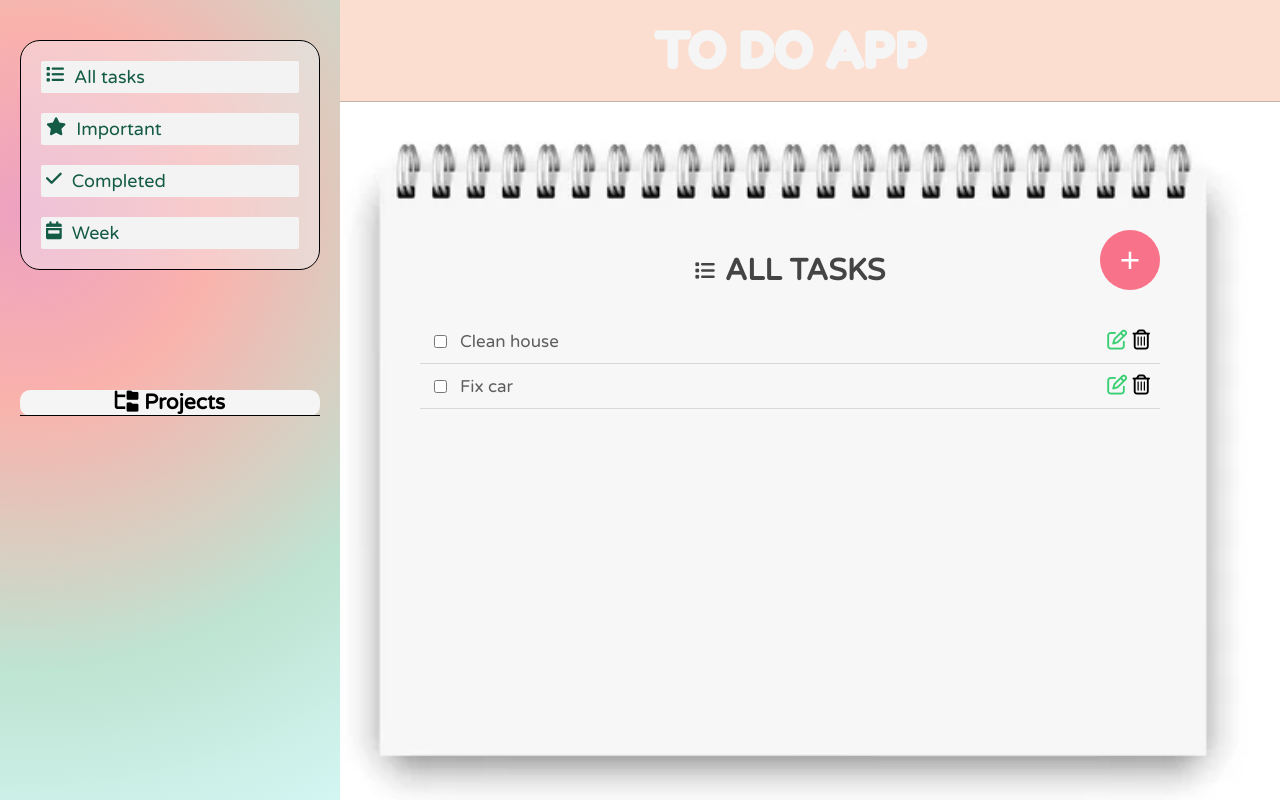
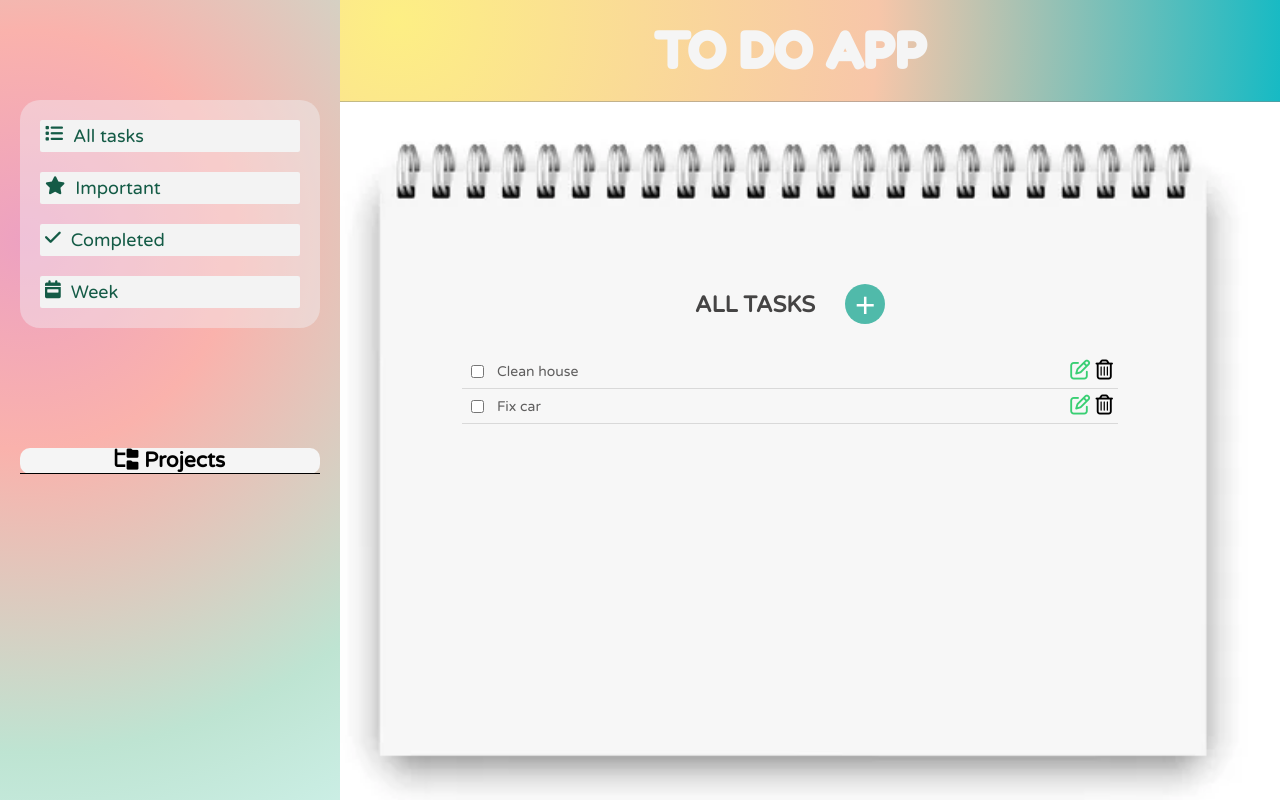
Before and after one commit to rivasbolinga/To-Do-App, a website built with webpack: page src/index.html in a window 1280 px wide. Shown: the top 800 px of the page. Built offline with nearby package versions, Linux system fonts and the light colour scheme.

Commit message:
finisg add and remove

```diff
--- a/src/index.html
+++ b/src/index.html
@@ -11,7 +11,11 @@
     <title>TO DO APP</title>
 </head>
 <body>
+    <button class="hamburger-menu">
+      <i class="fa-solid fa-bars fa-xl"></i>
+    </button>
     <nav class="sidebar-menu">
+      <button class="close-menu-btn">x</button>
       <div class="all-tasks-menu">
         <a href="#" class="menu-link">
           <i class="fa-solid fa-list"></i>
@@ -39,15 +43,13 @@
       </div>
     </nav>
     <main class="main-app">
-
       <h1 class="app-title"> TO DO APP</h1>
       <div class="list-container">
+        <div class="title-section">
+          <h2>ALL TASKS</h2>
+          <button class="open-modal-btn">+</button>
+          </div>
 
-        <div class="title-section">
-          <i class="fa-solid fa-list"></i>
-          <h2>ALL TASKS</h2>
-          </div>
-        <button class="open-modal-btn">+</button>
       <div class="all-tasks">
         <div class="task-container">
           <div class="checkbox-task">
--- a/src/index.js
+++ b/src/index.js
@@ -1,14 +1,16 @@
-import _ from 'lodash';
+// import _ from 'lodash';
 import './style.css';
-import  Storage  from './modules/localStorage.js'
-import  Task  from './modules/task.js'
-import { displayTask,
-displayTasks } from './modules/crud.js'
+import Storage from './modules/localStorage.js';
+import Task from './modules/task.js';
+import {
+  displayTask,
+  displayTasks,
+} from './modules/crud.js';
 
 const openModalBtn = document.querySelector('.open-modal-btn');
 const modalAdd = document.querySelector('.modal-add');
 const overlay = document.querySelector('.overlay');
-const closeModalBtn = document.querySelectorAll('.close-modal')
+const closeModalBtn = document.querySelectorAll('.close-modal');
 const addBtn = document.querySelector('.add-task-btn');
 const titleInput = document.querySelector('.add-title');
 const descriptionInput = document.querySelector('.add-desc');
@@ -16,24 +18,37 @@ const dateInput = document.querySelector('.add-date');
 const listContainer = document.querySelector('.all-tasks');
 const modalEdit = document.querySelector('.edit-task');
 const editBtn = document.querySelector('.edit-task-btn');
-//---- EVENT LISTENERES ---
+const hambMenu = document.querySelector('.hamburger-menu');
+const sideBar = document.querySelector('.sidebar-menu');
+const closeMenu = document.querySelector('.close-menu-btn');
+// ---- EVENT LISTENERES ---
 
-function closeModal () {
-    modalAdd.classList.remove('active');
-    modalEdit.classList.remove('active');
-    overlay.classList.remove('active');
+// -- Function to open menu for mobile version --
+hambMenu.addEventListener('click', (e) => {
+  e.preventDefault();
+  sideBar.style.display = 'flex';
+});
+// -- Function to open menu for mobile version --
+closeMenu.addEventListener('click', (e) => {
+  e.preventDefault();
+  sideBar.style.display = 'none';
+});
 
-}
 // -- Function to open modal to add new task --
 openModalBtn.addEventListener('click', () => {
   modalAdd.classList.add('active');
   overlay.classList.add('active');
-  });
+});
 // -- Function to close modal --
-closeModalBtn.forEach(btn => btn.addEventListener('click', closeModal))
+function closeModal() {
+  modalAdd.classList.remove('active');
+  modalEdit.classList.remove('active');
+  overlay.classList.remove('active');
+}
+closeModalBtn.forEach((btn) => btn.addEventListener('click', closeModal));
 
 // -- Function to add new task when click add button --
-addBtn.addEventListener('click',(e) => {
+addBtn.addEventListener('click', (e) => {
   e.preventDefault();
   const tasks = Storage.getTasks();
   const newTitle = titleInput.value;
@@ -47,9 +62,9 @@ addBtn.addEventListener('click',(e) => {
     index = tasks[len - 1].index + 1;
   }
   if (newTitle) {
-    const newTask = new Task(newTitle, newDescription, newDate, Number(index),false); //
+    const newTask = new Task(newTitle, newDescription, newDate, Number(index), false); //
     Storage.addTask(newTask);
-    displayTask(newTask)
+    displayTask(newTask);
     closeModal();
   }
 });
@@ -57,18 +72,15 @@ addBtn.addEventListener('click',(e) => {
 editBtn.addEventListener('click', (e) => {
   e.preventDefault();
 
-
 // }
-})
-
-
+});
 
 // -- Function to handle click functions inside task container--
 const clickHandle = function (e) {
   if (e.target.classList.contains('fa-pen-to-square')) {
     // -- Open modal to modify task desciption --
     const { id } = e.target;
-    e.target.parentElement.parentElement.setAttribute('data-task-index', id)
+    e.target.parentElement.parentElement.setAttribute('data-task-index', id);
     modalEdit.classList.add('active');
     overlay.classList.add('active');
   } else if (e.target.classList.contains('fa-trash-can')) {
@@ -76,8 +88,7 @@ const clickHandle = function (e) {
     const { id } = e.target;
     Storage.removeTask(id);
     e.target.parentElement.parentElement.remove();
-   }
-   else if (e.target.classList.contains('checkbox')) {
+  } else if (e.target.classList.contains('checkbox')) {
     // -- Check completed --
     const { id } = e.target;
     const checkbox = e.target;
@@ -94,4 +105,4 @@ const clickHandle = function (e) {
 
 // --Event to handle UI in task --
 listContainer.addEventListener('click', clickHandle);
-window.addEventListener('load', displayTasks)
+window.addEventListener('load', displayTasks);
--- a/src/modules/localStorage.js
+++ b/src/modules/localStorage.js
@@ -1,4 +1,3 @@
-
 // -- Define local storage --
 
 export default class Storage {
--- a/src/modules/task.js
+++ b/src/modules/task.js
@@ -1,7 +1,7 @@
-//-- Class constructor of the task object
+// -- Class constructor of the task object
 
 export default class Task {
-  constructor(title, description, dueDate, index, completed) {
+  constructor(title, description, dueDate, index) {
     this.title = title;
     this.description = description;
     this.dueDate = dueDate;
--- a/src/modules/ui.js
+++ /dev/null
@@ -1 +0,0 @@
-import Storage from "./localStorage";
--- a/src/style.css
+++ b/src/style.css
@@ -7,51 +7,106 @@ body {
   padding: 0;
 }
 
-.list-container {
-  background-image: url('./img/depositphotos_49934977-stock-illustration-notebook-a4-size.jpg');
-  background-repeat: no-repeat;
-  height: 1000px;
-  background-size: 100%;
-  padding: 120px;
+/* <!-- Sidebar menu STARTS --> */
+.sidebar-menu {
+  position: fixed;
+  height: 100%;
+  width: 300px;
+  padding: 40px 20px;
+  background: radial-gradient(circle at 7.5% 24%, rgb(237, 161, 193) 0%, rgb(250, 178, 172) 25.5%, rgb(190, 228, 210) 62.3%, rgb(215, 248, 247) 93.8%);
+  transition: transform 250ms;
+  font-family: 'Varela Round', sans-serif;
+  font-size: 18px;
+  flex-direction: column;
 }
 
-.main-app {
-  margin-left: 300px;
+.close-menu-btn {
+  background: none;
+  border: none;
+  position: fixed;
+  left: 0;
+  top: 0;
+  font-size: 20px;
 }
 
+.all-tasks-menu {
+  padding: 20px;
+  display: flex;
+  flex-direction: column;
+  justify-content: center;
+  background-color: rgba(240, 248, 255, 0.366);
+  border-radius: 20px;
+  gap: 20px;
+}
+
+.all-tasks-menu a {
+  list-style: none;
+  text-decoration: none;
+}
+
+.menu-link {
+  display: flex;
+  flex-direction: row;
+  color: rgb(20, 91, 70);
+  gap: 10px;
+  background-color: rgb(243, 243, 243);
+  border-radius: 2px;
+  padding: 5px;
+}
+
+.all-projects-menu {
+  margin-top: 120px;
+  border-bottom: 1px solid;
+  text-align: center;
+}
+
+.all-projects-container {
+  background-color: whitesmoke;
+  border-radius: 10px;
+}
+
+.hamburger-menu {
+  background: none;
+  border: none;
+  color: black;
+  position: fixed;
+  top: 4px;
+  left: 4px;
+}
+
+/* <!-- Sidebar menu ENDS --> */
+
+/* <!-- Main app  --> */
 .app-title {
   text-align: center;
   font-size: 50px;
   font-family: 'Fredoka One', cursive;
-  background: rgba(241, 150, 101, 0.31);
+  background: radial-gradient(circle at 10% 20%, rgb(253, 239, 132) 0%, rgb(247, 198, 169) 54.2%, rgb(21, 186, 196) 100.3%);
   color: whitesmoke;
   padding: 20px;
   border-bottom: 1px solid rgba(128, 128, 128, 0.465);
 }
 
 .title-section {
-  font-size: 20px;
+  font-size: 17px;
   text-align: center;
   font-family: 'Varela Round', sans-serif;
   padding: 30px;
   color: rgb(69, 68, 68);
   display: flex;
-  gap: 10px;
-  justify-content: center;
+  gap: 30px;
+  justify-content: end;
   align-items: center;
 }
 
 .open-modal-btn {
-  background-color: rgb(248, 115, 137);
-  height: 60px;
-  width: 60px;
-  border-radius: 30px;
+  background-color: rgb(80, 186, 170);
+  height: 40px;
+  width: 40px;
+  border-radius: 20px;
   border: none;
   font-size: 35px;
   color: white;
-  position: absolute;
-  right: 120px;
-  top: 230px;
   cursor: pointer;
 }
 
@@ -75,6 +130,7 @@ body {
   gap: 10px;
 }
 
+/* <!-- Modal add starts --> */
 .modal {
   position: fixed;
   z-index: 1;
@@ -99,7 +155,7 @@ body {
 
 .completed {
   text-decoration: line-through;
-  color:rgb(33, 123, 93)
+  color: rgb(33, 123, 93);
 }
 
 .overlay {
@@ -156,7 +212,7 @@ body {
 }
 
 .fa-trash-can {
-  color:black
+  color: black;
 }
 
 .edit-task-btn {
@@ -201,16 +257,30 @@ textarea {
   font-size: 20px;
   color: white;
 }
+
 .task-text {
   font-size: 17px;
 }
+
+/* <!-- Modal add ENDS --> */
+
 @media only screen and (min-width: 768px) {
+  /* <!-- Sidebar menu STARTS --> */
+  .close-menu-btn {
+    display: none;
+  }
+
+  .hamburger-menu {
+    display: none;
+  }
+
   .sidebar-menu {
+    display: block;
     position: fixed;
     overflow: auto;
     height: 100%;
-    width: 300px;
-    padding: 40px 20px;
+    width: 200px;
+    padding: 100px 20px;
     background: radial-gradient(circle at 7.5% 24%, rgb(237, 161, 193) 0%, rgb(250, 178, 172) 25.5%, rgb(190, 228, 210) 62.3%, rgb(215, 248, 247) 93.8%);
     transition: transform 250ms;
     font-family: 'Varela Round', sans-serif;
@@ -218,7 +288,6 @@ textarea {
   }
 
   .all-tasks-menu {
-    border: 1px solid black;
     padding: 20px;
     display: flex;
     flex-direction: column;
@@ -253,4 +322,82 @@ textarea {
     background-color: whitesmoke;
     border-radius: 10px;
   }
+
+  /* <!-- Sidebar menu ENDS --> */
+
+  /* <!-- Main app--> */
+  .title-section {
+    padding-top: 80px;
+    justify-content: center;
+    font-size: 15px;
+  }
+
+  .main-app {
+    margin-left: 200px;
+  }
+
+  .list-container {
+    background-image: url('./img/depositphotos_49934977-stock-illustration-notebook-a4-size.jpg');
+    background-repeat: no-repeat;
+    background-size: 100%;
+    min-height: 700px;
+  }
+
+  .all-tasks {
+    padding-left: 60px;
+    padding-right: 60px;
+  }
+
+  .open-modal-btn {
+    background-color: rgb(80, 186, 170);
+    height: 40px;
+    width: 40px;
+    border-radius: 20px;
+    border: none;
+    font-size: 35px;
+    color: white;
+    cursor: pointer;
+  }
+
+  .task-container {
+    padding: 5px;
+  }
+
+  .task-text {
+    font-size: 14px;
+  }
+
+  @media only screen and (min-width: 1024px) {
+    /* <!-- Sidebar menu --> */
+    .sidebar-menu {
+      width: 300px;
+    }
+
+    .main-app {
+      margin-left: 300px;
+    }
+
+    .list-container {
+      padding: 102px;
+    }
+
+    .open-modal-btn {
+      background-color: rgb(80, 186, 170);
+      height: 40px;
+      width: 40px;
+      border-radius: 20px;
+      border: none;
+      font-size: 35px;
+      color: white;
+      cursor: pointer;
+    }
+
+    .task-container {
+      padding: 5px;
+    }
+
+    .task-text {
+      font-size: 14px;
+    }
+  }
 }
```
Also changed, not shown: src/modules/crud.js (+4 -6 lines). Lines whose indentation alone changed are shown as unchanged.
